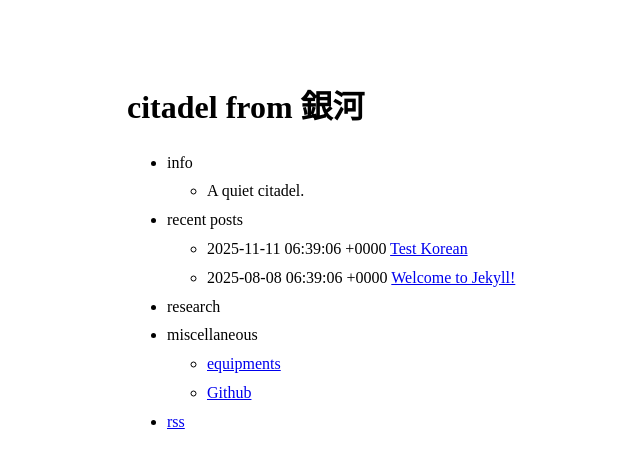
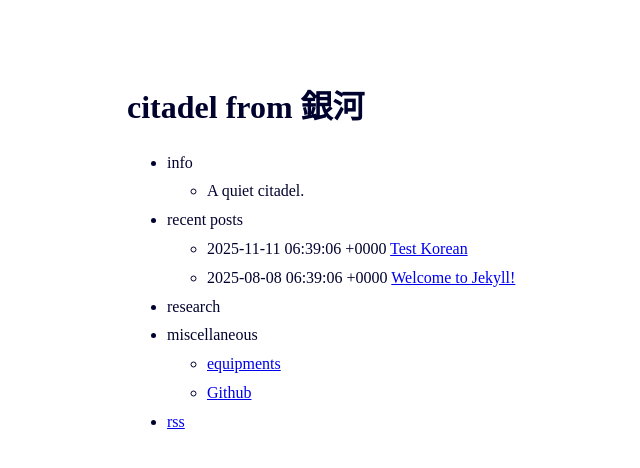
Before and after one commit to eunhanabi/citadel, a Jekyll site: the page built from index.markdown, in a window 1280 px wide. Shown: the top 468 px of the page, without its empty margins (193-833 px from the left). Built offline with Jekyll 4.4.1, drawn with Linux system fonts in a browser that asks for light colours; some web fonts are replaced.

Commit message:
fix: font fix

```diff
--- a/assets/css/eunha.css
+++ b/assets/css/eunha.css
@@ -3,19 +3,23 @@
 
 @font-face {
     font-family: "eunha-basic";
-    src: url("../fonts/maruburi/MaruBuri-Regular.ttf") format("ttf");
+    src: url("../fonts/maruburi/MaruBuri-Regular.ttf") format("truetype");
     unicode-range: U+AC00-D7AF;
-	font-style: normal;
+    font-style: normal;
+    font-weight: 400;
+    font-display: swap;
 }
 
 @font-face {
     font-family: "eunha-basic";
-    src: url("../fonts/Space_Mono/SpaceMono-Regular.ttf") format("ttf");
-    unicode-range:  U+0030-0039, U+0041-005A, U+0061-007A;
-	font-style: normal;
+    src: url("../fonts/Space_Mono/SpaceMono-Regular.ttf") format("truetype");
+    unicode-range: U+0030-0039, U+0041-005A, U+0061-007A;
+    font-style: normal;
+    font-weight: 400;
+    font-display: swap;
 }
 
 body {
     font-family: "eunha-basic";
-    color: var(main_black);
+    color: var(--main_black);
 }
```
Also changed, not shown: 4 other files.
